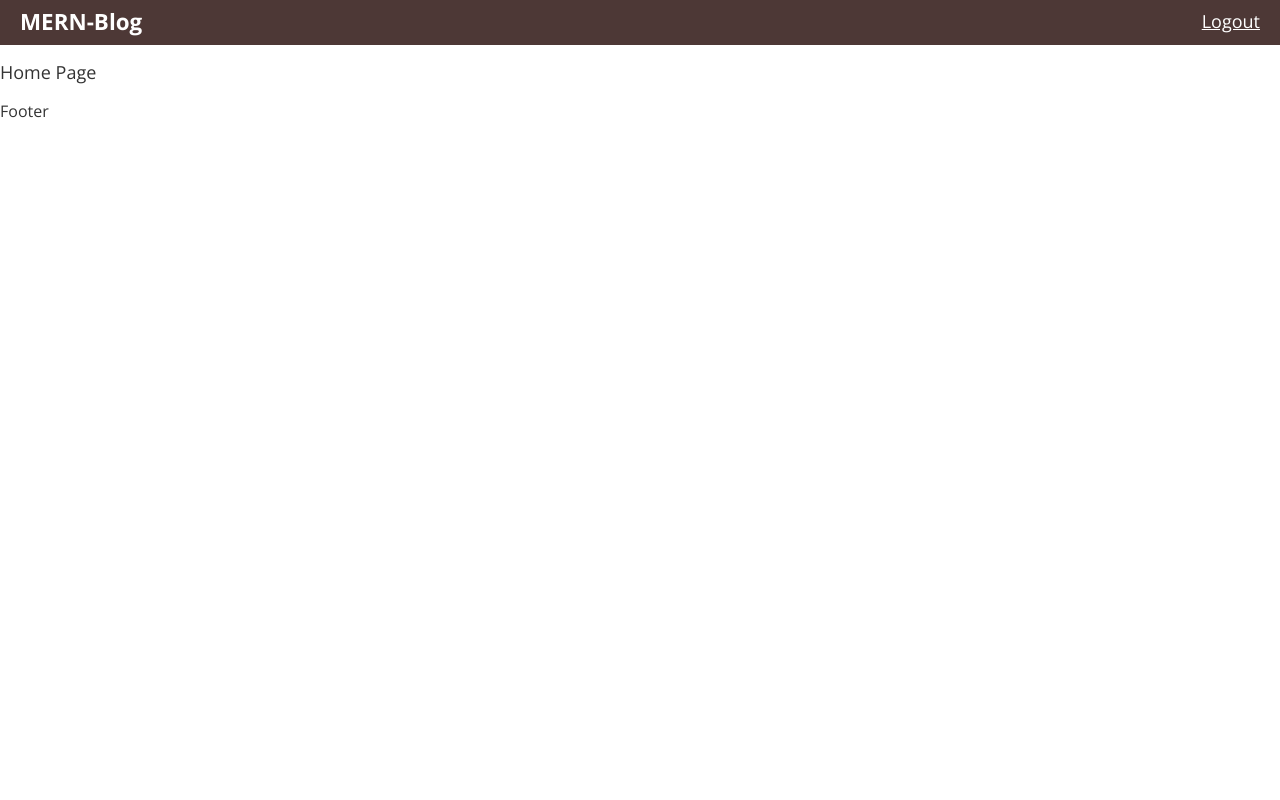
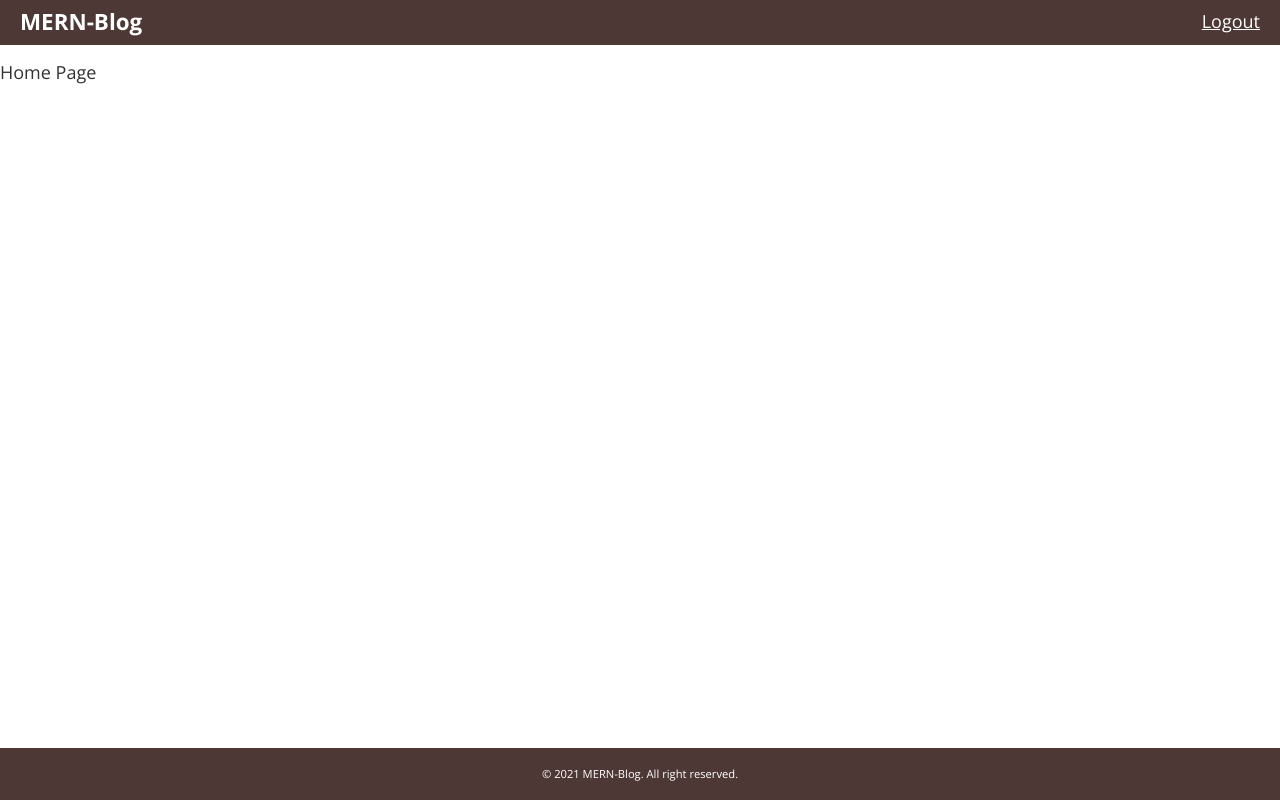
Before and after one commit to bajra03/mern-blog, a React (Create React App) app: page / in a window 1280 px wide. Built offline with nearby package versions, Linux system fonts and the light colour scheme.

Commit message:
update footer

```diff
--- /dev/null
+++ b/src/components/molecules/Footer/footer.scss
@@ -0,0 +1,11 @@
+.footer-container {
+  text-align: center;
+  background-color: #4d3836;
+  color: #fff;
+  padding: 20px 0;
+
+  p {
+    font-size: 0.7rem;
+    margin: 0;
+  }
+}
--- /dev/null
+++ b/src/components/molecules/Footer/index.js
@@ -0,0 +1,13 @@
+import React from 'react'
+import './footer.scss'
+
+const Footer = () => {
+  const year = new Date().getFullYear();
+  return (
+    <div className="footer-container">
+      <p>© { year } MERN-Blog. All right reserved.</p>
+    </div>
+  )
+}
+
+export default Footer
--- a/src/components/molecules/index.js
+++ b/src/components/molecules/index.js
@@ -1,3 +1,4 @@
 import Header from './Header'
+import Footer from './Footer'
 
-export { Header }
+export { Header, Footer }
--- a/src/pages/Home/index.js
+++ b/src/pages/Home/index.js
@@ -1,4 +1,5 @@
 import React from 'react'
+import './home.scss'
 
 function Home() {
   return (
--- a/src/pages/MainApp/index.js
+++ b/src/pages/MainApp/index.js
@@ -1,14 +1,16 @@
 import React from 'react';
 import { Outlet } from 'react-router-dom';
-import { Header } from '../../components';
+import { Footer, Header } from '../../components';
+import './mainapp.scss'
 
 const MainApp = () => {
-  console.log("logged");
   return (
-    <div>
+    <div className="mainapp-container">
       <Header />
-      <Outlet />
-      <footer>Footer</footer>
+      <div className="content-container">
+        <Outlet />
+      </div>
+      <Footer />
     </div>
   )
 }
--- /dev/null
+++ b/src/pages/MainApp/mainapp.scss
@@ -0,0 +1,9 @@
+.mainapp-container {
+  display: flex;
+  flex-direction: column;
+  height: 100%;
+
+  .content-container {
+    flex: 1;
+  }
+}
```
Also changed, not shown: src/pages/Home/home.scss (added).
